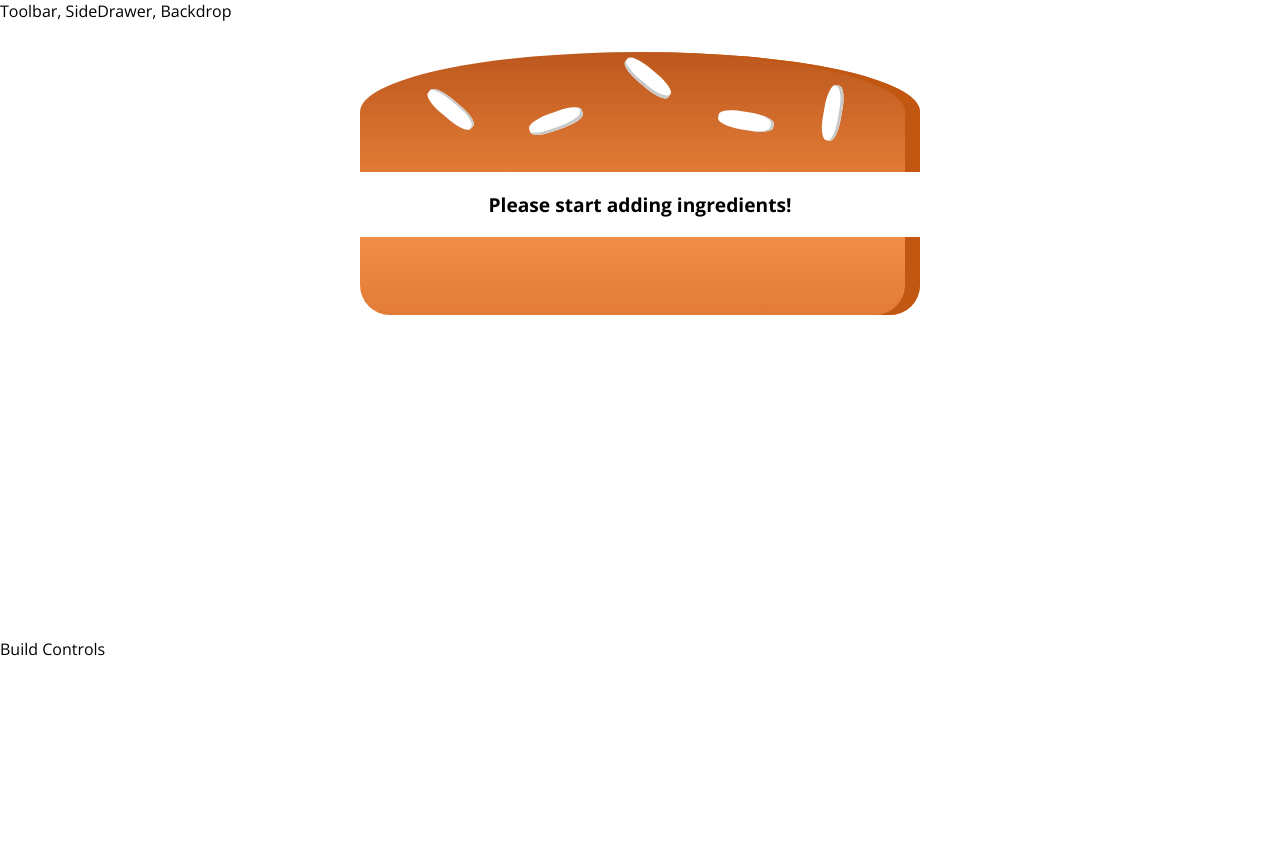
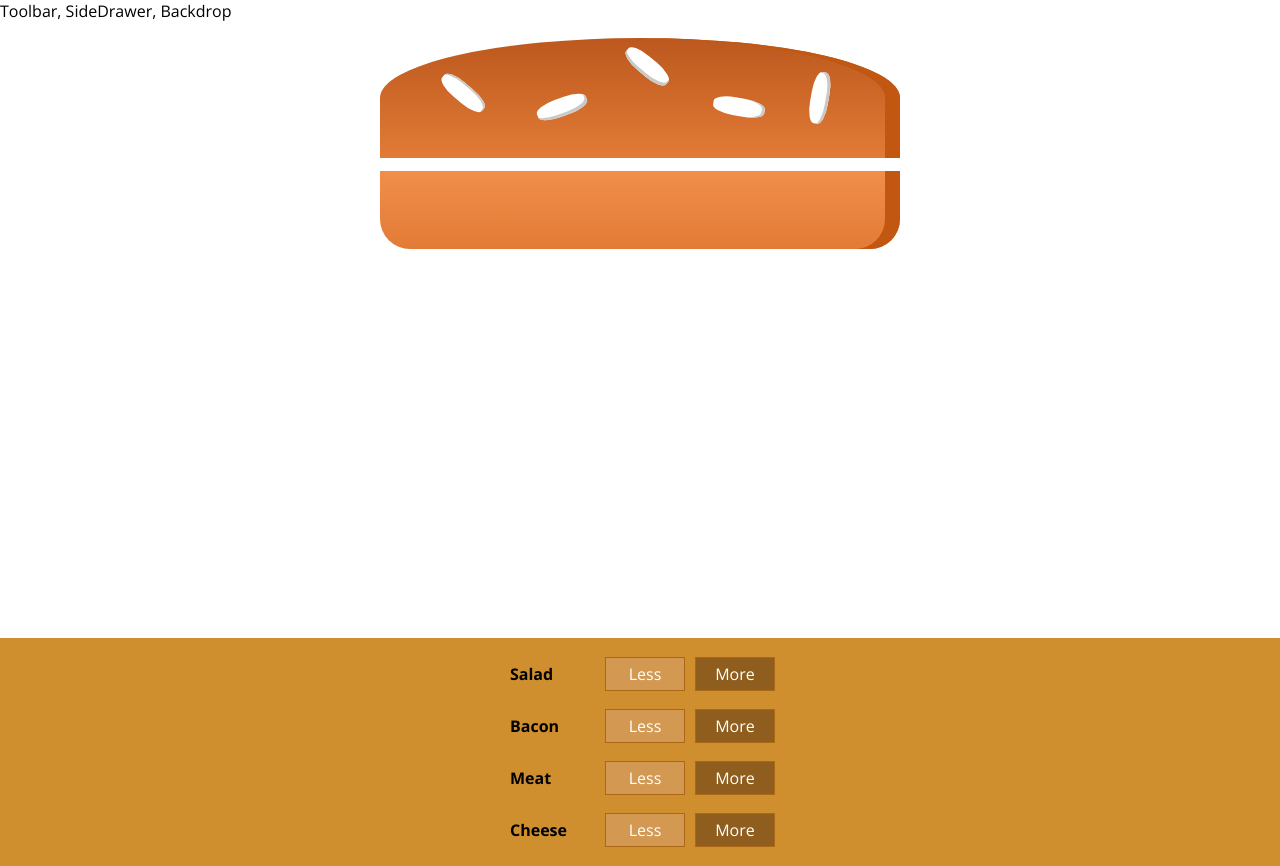
Before and after one commit to Heet1996/BurgerBuilder, a React app: page / in a window 1280 px wide. Before the commit the page ends 800 px from the top, so only its background shows below. Built offline with nearby package versions, Linux system fonts and the light colour scheme.

Commit message:
Burger Controller Added

```diff
--- /dev/null
+++ b/src/components/Burger/BuildControllers/BuidControls.css
@@ -0,0 +1,51 @@
+.BuildControls {
+    width: 100%;
+    background-color: #CF8F2E;
+    display: flex;
+    flex-flow: column;
+    align-items: center;
+    box-shadow: 0 2px 1px #ccc;
+    margin: auto;
+    padding: 10px 0;
+}
+
+.OrderButton {
+    background-color: #DAD735;
+    outline: none;
+    cursor: pointer;
+    border: 1px solid #966909;
+    color: #966909;
+    font-family: inherit;
+    font-size: 1.2em;
+    padding: 15px 30px;
+    box-shadow: 2px 2px 2px #966909;
+}
+
+.OrderButton:hover, .OrderButton:active {
+    background-color: #A0DB41;
+    border: 1px solid #966909;
+    color: #966909;
+}
+
+.OrderButton:disabled {
+    background-color: #C7C6C6;
+    cursor: not-allowed;
+    border: 1px solid #ccc;
+    color: #888888;
+}
+
+.OrderButton:not(:disabled) {
+    animation: enable 0.3s linear;
+}
+
+@keyframes enable {
+    0% {
+        transform: scale(1);
+    }
+    60% {
+        transform: scale(1.1);
+    }
+    100% {
+        transform: scale(1);
+    }
+}
--- /dev/null
+++ b/src/components/Burger/BuildControllers/BuildController/BuildControl.css
@@ -0,0 +1,57 @@
+.BuildControl {
+    display: flex;
+    justify-content: space-between;
+    align-items: center;
+    margin: 5px 0;
+}
+
+.BuildControl button {
+    display: block;
+    font: inherit;
+    padding: 5px;
+    margin: 0 5px;
+    width: 80px;
+    border: 1px solid #AA6817;
+    cursor: pointer;
+    outline: none;
+}
+
+
+.BuildControl button:disabled {
+    background-color: #AC9980;
+    border: 1px solid #7E7365;
+    color: #ccc;
+    cursor: default;
+}
+
+.BuildControl button:hover:disabled {
+    background-color: #AC9980;
+    color: #ccc;
+    cursor: not-allowed;
+}
+
+.Label {
+    padding: 10px;
+    font-weight: bold;
+    width: 80px;
+}
+
+.BuildControl .Less {
+    background-color: #D39952;
+    color: white;
+}
+
+.BuildControl .More {
+    background-color: #8F5E1E;
+    color: white;
+}
+
+.BuildControl .Less:hover, .BuildControl .Less:active {
+    background-color: #DAA972;
+    color: white;
+}
+
+.BuildControl .More:hover,.BuildControl .More:active {
+    background-color: #99703F;
+    color: white;
+}
--- /dev/null
+++ b/src/components/Burger/BuildControllers/BuildController/BuildControl.js
@@ -0,0 +1,14 @@
+import React from 'react';
+
+import classes from './BuildControl.css';
+let buildControl=(props)=>(
+    <div className={classes.BuildControl}>
+        <div className={classes.Label}>
+            {props.label}
+        </div>
+        <button className={classes.Less}>Less</button>
+        <button className={classes.More}>More</button>
+    </div>
+);
+
+export default buildControl;
--- /dev/null
+++ b/src/components/Burger/BuildControllers/BuildControls.js
@@ -0,0 +1,22 @@
+import React from 'react';
+
+import BuildControl from './BuildController/BuildControl';
+import classes from './BuidControls.css';
+
+const controls=[
+    {label:'Salad',type:'salad'},
+    {label:'Bacon',type:'bacon'},
+    {label:'Meat',type:'meat'},
+    {label:'Cheese',type:'cheese'}
+]
+let buildControls=(props)=>(
+    <div className={classes.BuildControls}>
+        {controls.map((val)=>(
+            <BuildControl
+                key={val.label}
+                label={val.label}
+            />
+        ))}
+    </div>
+)
+export default buildControls;
--- a/src/components/Burger/Burger.css
+++ b/src/components/Burger/Burger.css
@@ -2,7 +2,7 @@
     width: 100%;
     margin: auto;
     height: 250px;
-    overflow: scroll;
+    /* overflow: scroll; */
     text-align: center;
     font-weight: bold;
     font-size: 1.2rem;
@@ -24,7 +24,7 @@
 
 @media (min-width: 1000px) and (min-height: 700px) {
     .Burger {
-        width: 700px;
+        width: 650px;
         height: 600px;
     }
 }
--- a/src/components/Burger/Burger.js
+++ b/src/components/Burger/Burger.js
@@ -4,15 +4,23 @@ import classes from './Burger.css';
 import BurgerIngredient from './BurgerIngredient/BurgerIngredient';
 
 const burger = ( props ) => {
-    let transformedIngredients = Object.keys( props.ingredients )
-        .map( igKey => {
-            return [...Array( props.ingredients[igKey] )].map( ( _, i ) => {
-                return <BurgerIngredient key={igKey + i} type={igKey} />;
-            } );
-        } )
-        .reduce((arr, el) => {
-            return arr.concat(el)
-        }, []);
+    // let transformedIngredients = Object.keys( props.ingredients )
+    //     .map( igKey => {
+    //         return [...Array( props.ingredients[igKey] )].map( ( _, i ) => {
+    //             return <BurgerIngredient key={igKey + i} type={igKey} />;
+    //         } );
+    //     } )
+    //     .reduce((arr, el) => {
+    //         return arr.concat(el)
+    //     }, []);
+
+    let transformedIngredients =Object.keys(props.ingredients)
+                                      .map((igkey)=>{
+                                         return [...Array(props.ingredients[igkey])]
+                                          .map((_,i)=>{
+                                                return <BurgerIngredient key={igkey+i} type={igkey}/>
+                                          })
+                                        }) ;
     if (transformedIngredients.length === 0) {
         transformedIngredients = <p>Please start adding ingredients!</p>;
     }
--- a/src/containers/BurgerBuilder/BurgerBuilder.js
+++ b/src/containers/BurgerBuilder/BurgerBuilder.js
@@ -2,6 +2,7 @@ import React, { Component } from 'react';
 
 import Aux from '../../hoc/Auxillary';
 import Burger from '../../components/Burger/Burger';
+import BuildControls from '../../components/Burger/BuildControllers/BuildControls';
 
 class BurgerBuilder extends Component {
     // constructor(props) {
@@ -21,7 +22,7 @@ class BurgerBuilder extends Component {
         return (
             <Aux>
                 <Burger ingredients={this.state.ingredients} />
-                <div>Build Controls</div>
+                <BuildControls />
             </Aux>
         );
     }
```
